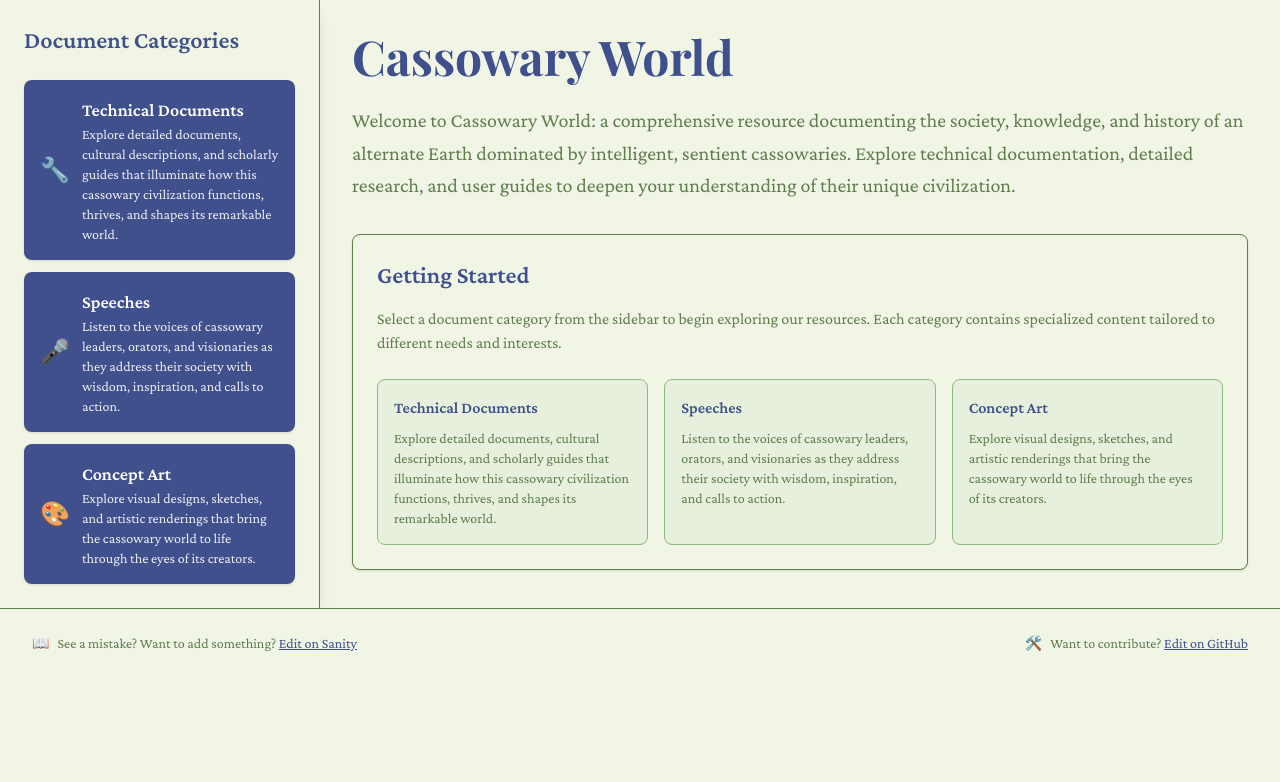
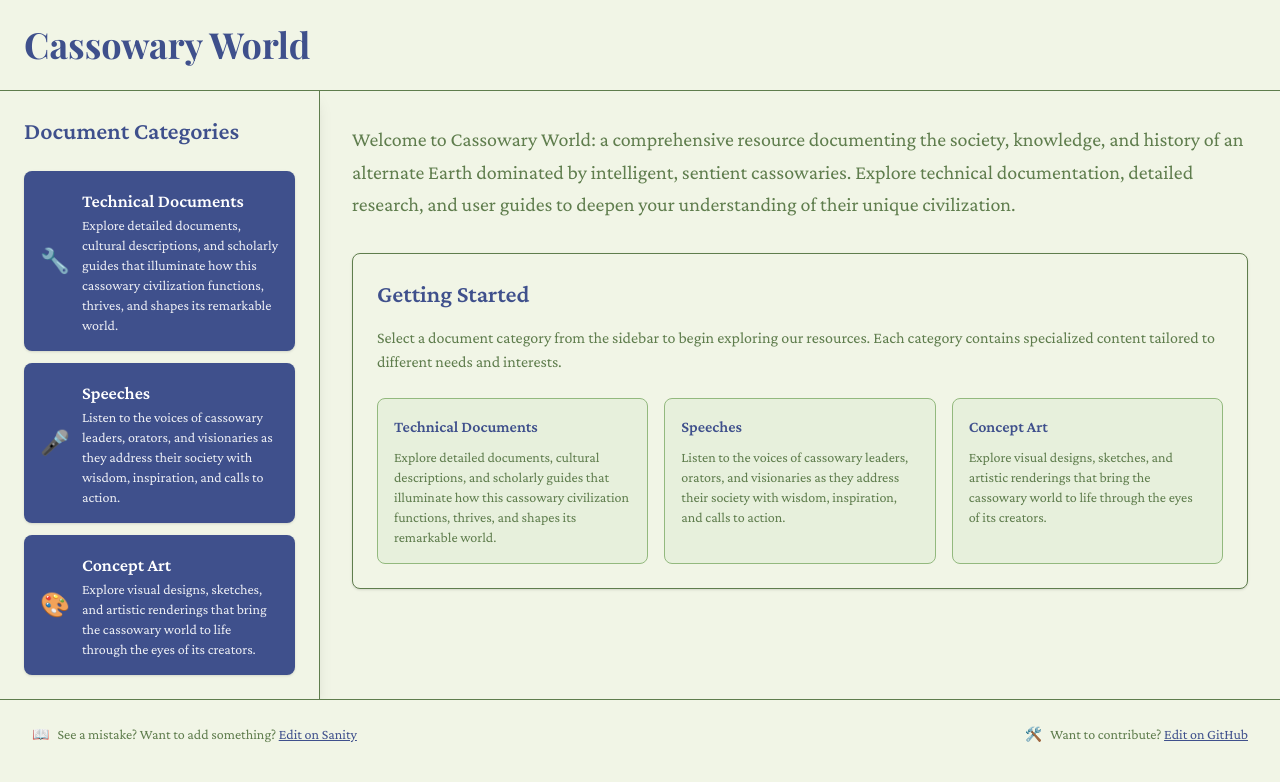
Before and after one commit to Crushford/cassowary-world, a Next.js app: page / in a window 1280 px wide. Shown: the top 782 px of the page. Built offline with nearby package versions, Linux system fonts and the light colour scheme.

Commit message:
Add header and side bar to layout

```diff
--- a/src/app/concept-art/[slug]/page.tsx
+++ b/src/app/concept-art/[slug]/page.tsx
@@ -32,7 +32,7 @@ export default async function ConceptArtPage({
     : null
 
   return (
-    <main className="container mx-auto min-h-screen p-8 flex flex-col gap-4">
+    <div className="p-8 flex flex-col gap-4">
       <Link href="/concept-art" className="back-link">
         ← Back to gallery
       </Link>
@@ -88,6 +88,6 @@ export default async function ConceptArtPage({
           </ReactMarkdown>
         </article>
       )}
-    </main>
+    </div>
   )
 }
--- a/src/app/concept-art/page.tsx
+++ b/src/app/concept-art/page.tsx
@@ -25,7 +25,7 @@ export default async function ConceptArtList() {
   )
 
   return (
-    <main className="container mx-auto min-h-screen p-8">
+    <div className="p-8">
       <h1 className="text-4xl font-bold mb-8 text-[var(--color-cassowary)]">
         Concept Art Gallery
       </h1>
@@ -57,6 +57,6 @@ export default async function ConceptArtList() {
           )
         })}
       </ul>
-    </main>
+    </div>
   )
 }
--- a/src/app/layout.tsx
+++ b/src/app/layout.tsx
@@ -6,6 +6,7 @@ import {
 } from 'next/font/google'
 import './globals.css'
 import FooterBar from '@/components/FooterBar'
+import Link from 'next/link'
 
 const playfair = Playfair_Display({
   variable: '--font-heading',
@@ -76,6 +77,49 @@ export const metadata: Metadata = {
   }
 }
 
+// Document categories - easily extensible for future document types
+const documentCategories = [
+  {
+    id: 'technical',
+    name: 'Technical Documents',
+    description:
+      'Explore detailed documents, cultural descriptions, and scholarly guides that illuminate how this cassowary civilization functions, thrives, and shapes its remarkable world.',
+    href: '/technical-docs',
+    icon: '🔧'
+  },
+  {
+    id: 'speeches',
+    name: 'Speeches',
+    description:
+      'Listen to the voices of cassowary leaders, orators, and visionaries as they address their society with wisdom, inspiration, and calls to action.',
+    href: '/speeches',
+    icon: '🎤'
+  },
+  {
+    id: 'concept-art',
+    name: 'Concept Art',
+    description:
+      'Explore visual designs, sketches, and artistic renderings that bring the cassowary world to life through the eyes of its creators.',
+    href: '/concept-art',
+    icon: '🎨'
+  }
+  // Future categories can be added here:
+  // {
+  //   id: 'research',
+  //   name: 'Research Papers',
+  //   description: 'Academic research and scientific papers',
+  //   href: '/research',
+  //   icon: '📚'
+  // },
+  // {
+  //   id: 'user-guides',
+  //   name: 'User Guides',
+  //   description: 'User manuals and tutorials',
+  //   href: '/user-guides',
+  //   icon: '📖'
+  // }
+]
+
 export default function RootLayout({
   children
 }: Readonly<{
@@ -84,9 +128,65 @@ export default function RootLayout({
   return (
     <html lang="en">
       <body
-        className={`${playfair.variable} ${crimson.variable} ${mono.variable} antialiased  flex flex-col`}
+        className={`${playfair.variable} ${crimson.variable} ${mono.variable} antialiased flex flex-col`}
+        style={{ backgroundColor: 'var(--background)' }}
       >
-        <div className="flex-1">{children}</div>
+        {/* Header */}
+        <header
+          className="border-b border-solid"
+          style={{ borderColor: 'var(--color-leaf-shadow)' }}
+        >
+          <div className="p-6">
+            <Link href="/" className="inline-block">
+              <h1
+                className="text-4xl font-bold hover:opacity-80 transition-opacity duration-200"
+                style={{ color: 'var(--color-cassowary)' }}
+              >
+                Cassowary World
+              </h1>
+            </Link>
+          </div>
+        </header>
+
+        {/* Main content area with sidebar */}
+        <div className="flex flex-1">
+          {/* Left Sidebar */}
+          <aside className="sidebar">
+            <div className="p-6">
+              <h2
+                className="text-2xl font-bold mb-6"
+                style={{ color: 'var(--color-cassowary)' }}
+              >
+                Document Categories
+              </h2>
+              <nav className="space-y-3">
+                {documentCategories.map(category => (
+                  <Link
+                    key={category.id}
+                    href={category.href}
+                    className="category-card"
+                  >
+                    <div className="flex items-center space-x-3">
+                      <span className="text-2xl">{category.icon}</span>
+                      <div>
+                        <h3 className="font-semibold text-lg">
+                          {category.name}
+                        </h3>
+                        <p className="text-sm opacity-90">
+                          {category.description}
+                        </p>
+                      </div>
+                    </div>
+                  </Link>
+                ))}
+              </nav>
+            </div>
+          </aside>
+
+          {/* Main Content */}
+          <main className="flex-1">{children}</main>
+        </div>
+
         <FooterBar />
       </body>
     </html>
--- a/src/app/page.tsx
+++ b/src/app/page.tsx
@@ -1,89 +1,9 @@
 import Link from 'next/link'
-
-// Document categories - easily extensible for future document types
-const documentCategories = [
-  {
-    id: 'technical',
-    name: 'Technical Documents',
-    description:
-      'Explore detailed documents, cultural descriptions, and scholarly guides that illuminate how this cassowary civilization functions, thrives, and shapes its remarkable world.',
-    href: '/technical-docs',
-    icon: '🔧'
-  },
-  {
-    id: 'speeches',
-    name: 'Speeches',
-    description:
-      'Listen to the voices of cassowary leaders, orators, and visionaries as they address their society with wisdom, inspiration, and calls to action.',
-    href: '/speeches',
-    icon: '🎤'
-  },
-  {
-    id: 'concept-art',
-    name: 'Concept Art',
-    description:
-      'Explore visual designs, sketches, and artistic renderings that bring the cassowary world to life through the eyes of its creators.',
-    href: '/concept-art',
-    icon: '🎨'
-  }
-  // Future categories can be added here:
-  // {
-  //   id: 'research',
-  //   name: 'Research Papers',
-  //   description: 'Academic research and scientific papers',
-  //   href: '/research',
-  //   icon: '📚'
-  // },
-  // {
-  //   id: 'user-guides',
-  //   name: 'User Guides',
-  //   description: 'User manuals and tutorials',
-  //   href: '/user-guides',
-  //   icon: '📖'
-  // }
-]
 
 export default function HomePage() {
   return (
-    <div className="flex " style={{ backgroundColor: 'var(--background)' }}>
-      {/* Left Sidebar */}
-      <aside className="sidebar">
-        <div className="p-6">
-          <h2
-            className="text-2xl font-bold mb-6"
-            style={{ color: 'var(--color-cassowary)' }}
-          >
-            Document Categories
-          </h2>
-          <nav className="space-y-3">
-            {documentCategories.map(category => (
-              <Link
-                key={category.id}
-                href={category.href}
-                className="category-card"
-              >
-                <div className="flex items-center space-x-3">
-                  <span className="text-2xl">{category.icon}</span>
-                  <div>
-                    <h3 className="font-semibold text-lg">{category.name}</h3>
-                    <p className="text-sm opacity-90">{category.description}</p>
-                  </div>
-                </div>
-              </Link>
-            ))}
-          </nav>
-        </div>
-      </aside>
-
-      {/* Main Content */}
-      <main className="flex-1 p-8">
+    <div className="p-8">
       <div className="max-w-4xl">
-          <h1
-            className="text-5xl font-bold mb-6"
-            style={{ color: 'var(--color-cassowary)' }}
-          >
-            Cassowary World
-          </h1>
         <p
           className="text-xl mb-8 leading-relaxed"
           style={{ color: 'var(--foreground)' }}
@@ -115,10 +35,9 @@ export default function HomePage() {
             >
               <h3 className="font-semibold mb-2">Technical Documents</h3>
               <p className="text-sm">
-                  Explore detailed documents, cultural descriptions, and
-                  scholarly guides that illuminate how this cassowary
-                  civilization functions, thrives, and shapes its remarkable
-                  world.
+                Explore detailed documents, cultural descriptions, and scholarly
+                guides that illuminate how this cassowary civilization
+                functions, thrives, and shapes its remarkable world.
               </p>
             </Link>
 
@@ -148,7 +67,6 @@ export default function HomePage() {
           </div>
         </div>
       </div>
-      </main>
     </div>
   )
 }
--- a/src/app/speeches/[slug]/page.tsx
+++ b/src/app/speeches/[slug]/page.tsx
@@ -33,7 +33,7 @@ export default async function SpeechPage({
     : null
 
   return (
-    <main className="container mx-auto  p-8 flex flex-col gap-4">
+    <div className="p-8 flex flex-col gap-4">
       <Link href="/speeches" className="back-link">
         ← Back to speeches
       </Link>
@@ -61,6 +61,6 @@ export default async function SpeechPage({
           {doc.markdown}
         </ReactMarkdown>
       </article>
-    </main>
+    </div>
   )
 }
--- a/src/app/speeches/page.tsx
+++ b/src/app/speeches/page.tsx
@@ -16,7 +16,7 @@ export default async function SpeechesList() {
   )
 
   return (
-    <main className="container mx-auto  p-8">
+    <div className="p-8">
       <h1 className="text-4xl font-bold mb-8 text-[var(--color-cassowary)]">
         Speeches
       </h1>
@@ -35,6 +35,6 @@ export default async function SpeechesList() {
           </li>
         ))}
       </ul>
-    </main>
+    </div>
   )
 }
--- a/src/app/technical-docs/[slug]/page.tsx
+++ b/src/app/technical-docs/[slug]/page.tsx
@@ -32,7 +32,7 @@ export default async function TechnicalDocumentPage({
     : null
 
   return (
-    <main className="container mx-auto  p-8 flex flex-col gap-4">
+    <div className="p-8 flex flex-col gap-4">
       <Link href="/technical-docs" className="back-link">
         ← Back to documents
       </Link>
@@ -60,6 +60,6 @@ export default async function TechnicalDocumentPage({
           {doc.markdown}
         </ReactMarkdown>
       </article>
-    </main>
+    </div>
   )
 }
--- a/src/app/technical-docs/compiled/page.tsx
+++ b/src/app/technical-docs/compiled/page.tsx
@@ -33,7 +33,7 @@ export default async function CompiledTechnicalDocsPage() {
     .join('')
 
   return (
-    <main className="container mx-auto  p-8">
+    <div className="p-8">
       <div className="mb-8">
         <Link
           href="/technical-docs"
@@ -98,6 +98,6 @@ export default async function CompiledTechnicalDocsPage() {
           ))}
         </div>
       </div>
-    </main>
+    </div>
   )
 }
--- a/src/app/technical-docs/page.tsx
+++ b/src/app/technical-docs/page.tsx
@@ -33,7 +33,7 @@ export default async function TechnicalDocumentIndexPage() {
   )
 
   return (
-    <main className="container mx-auto  p-8">
+    <div className="p-8">
       <div className="flex justify-between items-center mb-8">
         <h1 className="text-4xl font-bold text-[var(--color-cassowary)]">
           Technical Documents
@@ -81,6 +81,6 @@ export default async function TechnicalDocumentIndexPage() {
           )
         })}
       </ul>
-    </main>
+    </div>
   )
 }
```
Lines whose indentation alone changed are shown as unchanged.
